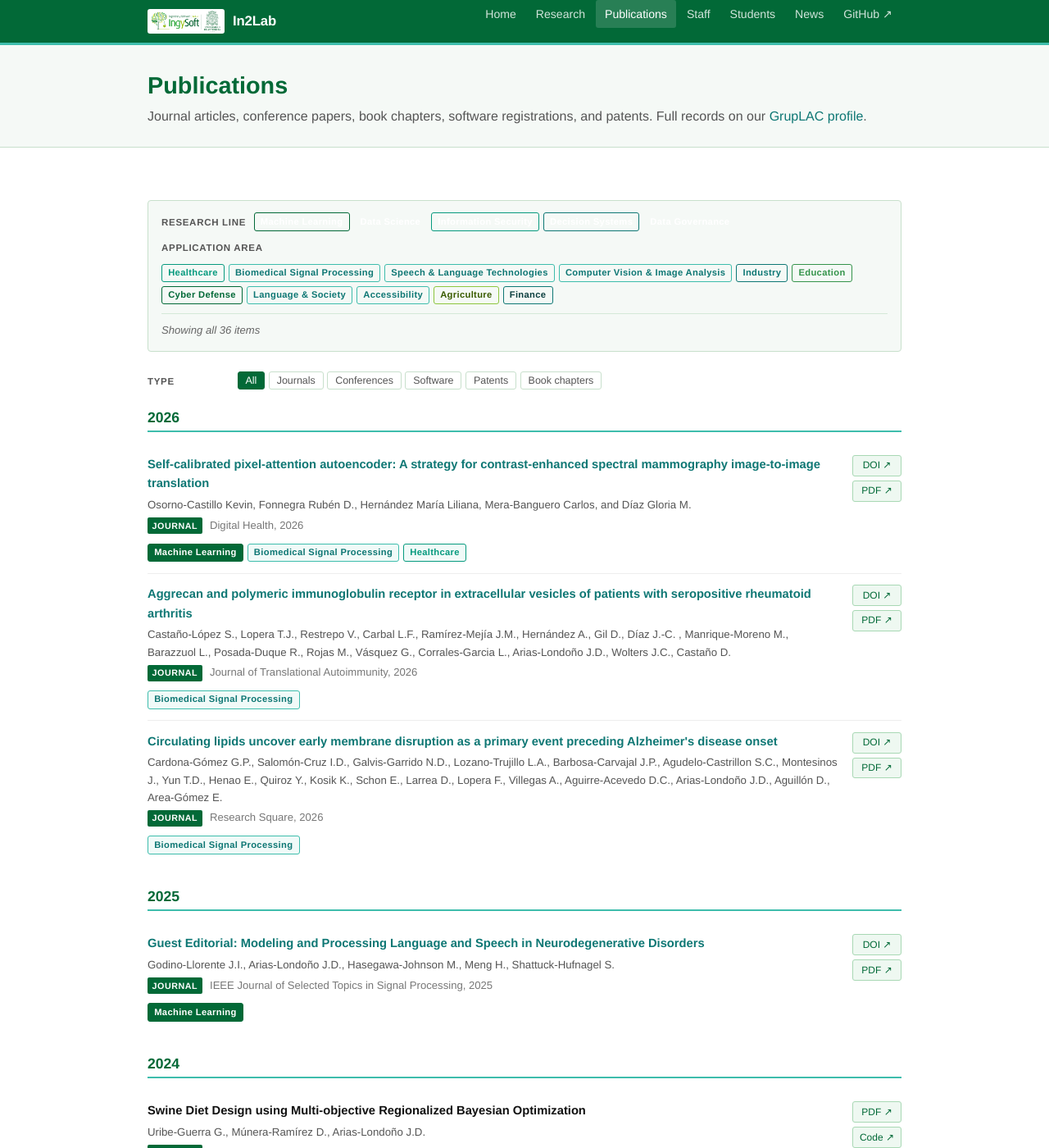
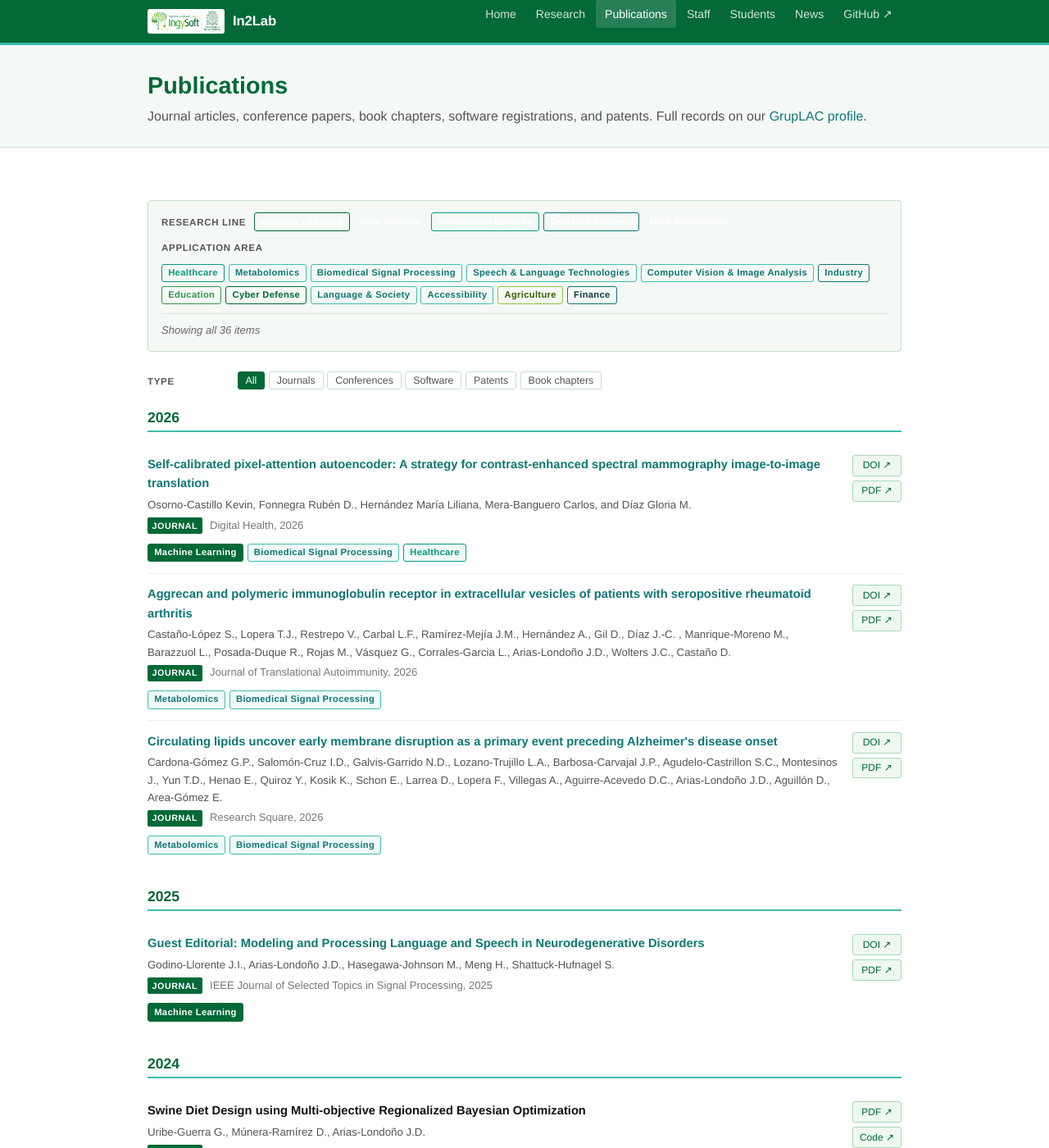
Before and after one commit to IN2LABUDEA/IN2LABUDEA.github.io, a Jekyll site: the page built from publications.html, in a window 1280 px wide and 1400 px high. Shown: the whole window at 82% size. Built offline with Jekyll 4.4.1, drawn with Linux system fonts in a browser that asks for light colours; some of the changed text lies outside the part shown.

Commit message:
Update tags.yml

```diff
--- a/_data/tags.yml
+++ b/_data/tags.yml
@@ -34,6 +34,9 @@ areas:
   - id:    healthcare
     label: "Healthcare"
 
+  - id:    metabolomics
+    label: "Metabolomics"
+
   - id:    biomedical
     label: "Biomedical Signal Processing"
 
```
